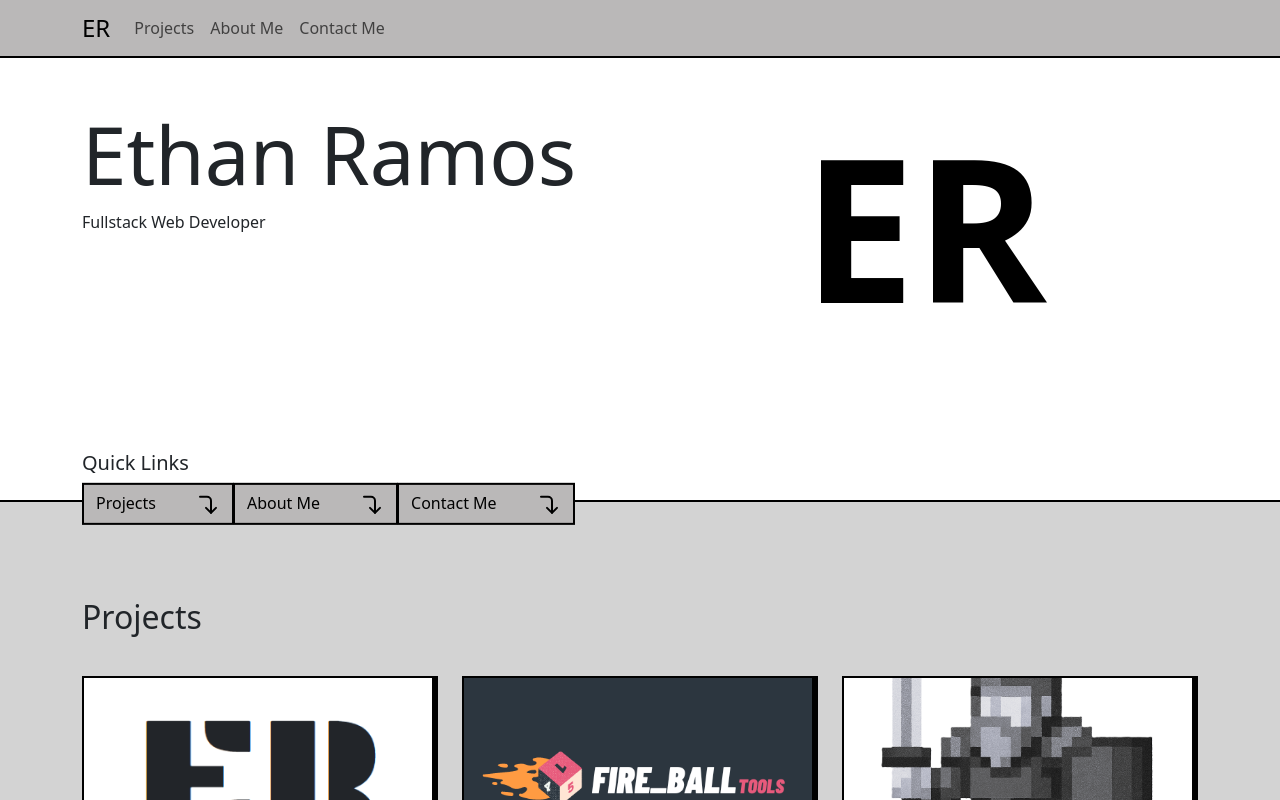
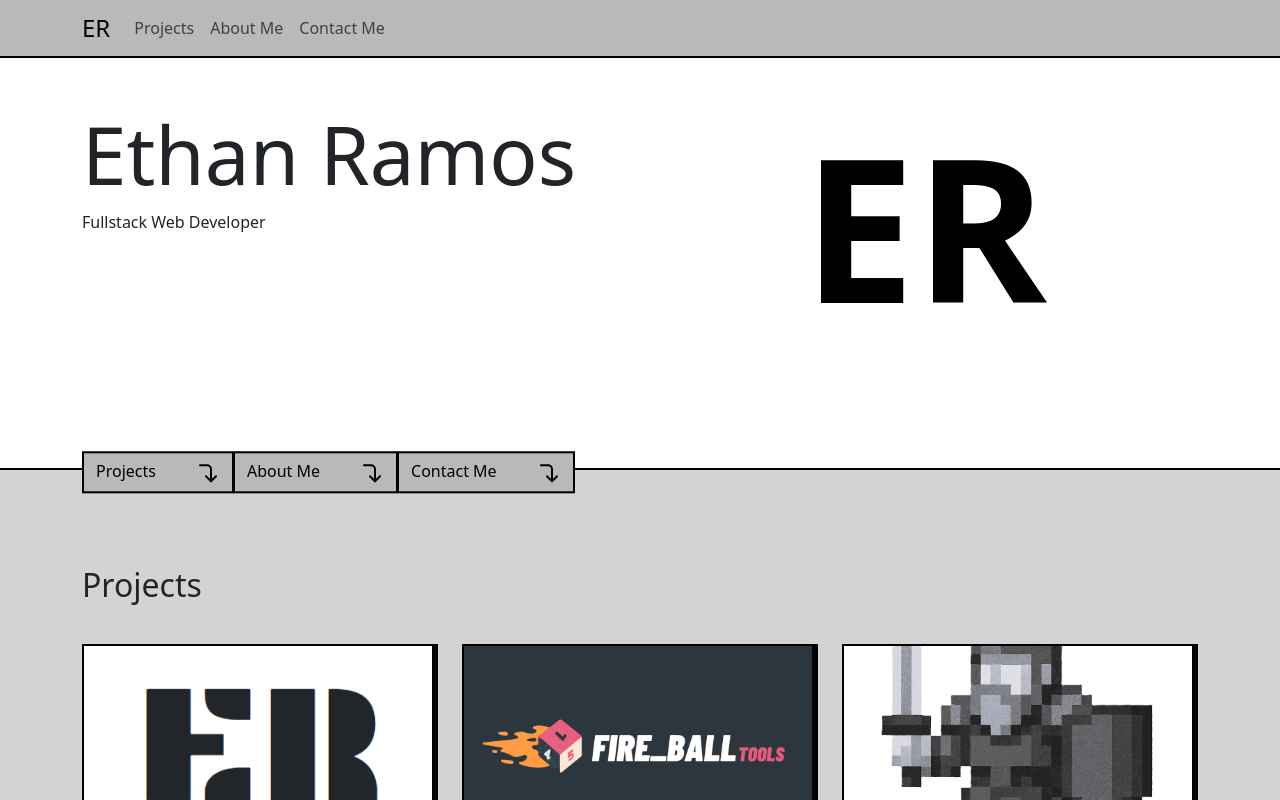
Before and after one commit to ethramos22/portfolio, a React (Create React App) app: page / in a window 1280 px wide. Shown: the top 800 px of the page. Built offline with nearby package versions, Linux system fonts and the light colour scheme; a web font is replaced by a local one.

Commit message:
Quicklinks layout

```diff
--- a/src/App.css
+++ b/src/App.css
@@ -111,7 +111,7 @@ html {
 /* Quick Links */
 
 #quickLinks {
-  transform: translateY(50%);
+  transform: translateY(75%);
 }
 
 .spacer-right {
--- a/src/components/QuickLinks.jsx
+++ b/src/components/QuickLinks.jsx
@@ -6,7 +6,6 @@ export default function QuickLinks() {
     return (
         <div id='quickLinks'>
             <Container className='pb-4 mx-auto'>
-                <h5>Quick Links</h5>
                 <ButtonGroup>
                     <Button href='#projects' variant='secondary'>
                         <span className='spacer-right'>Projects</span>
```
